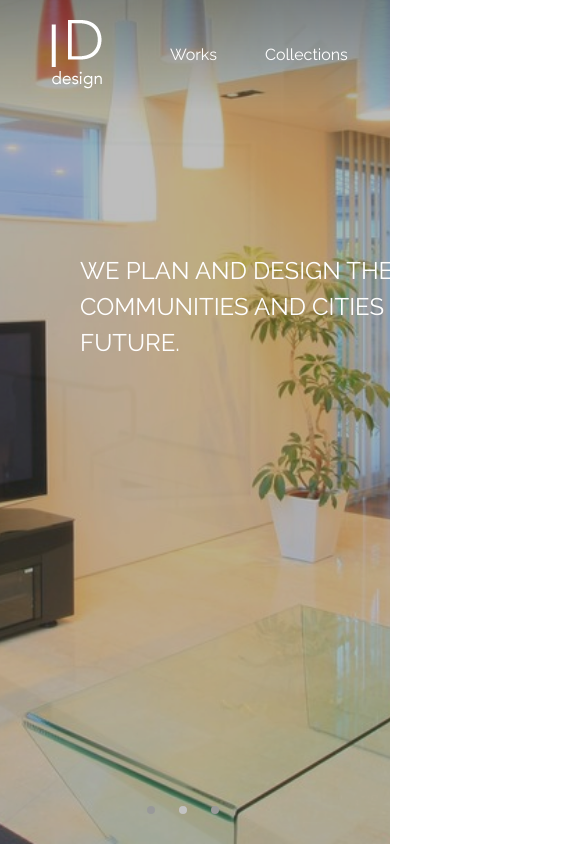
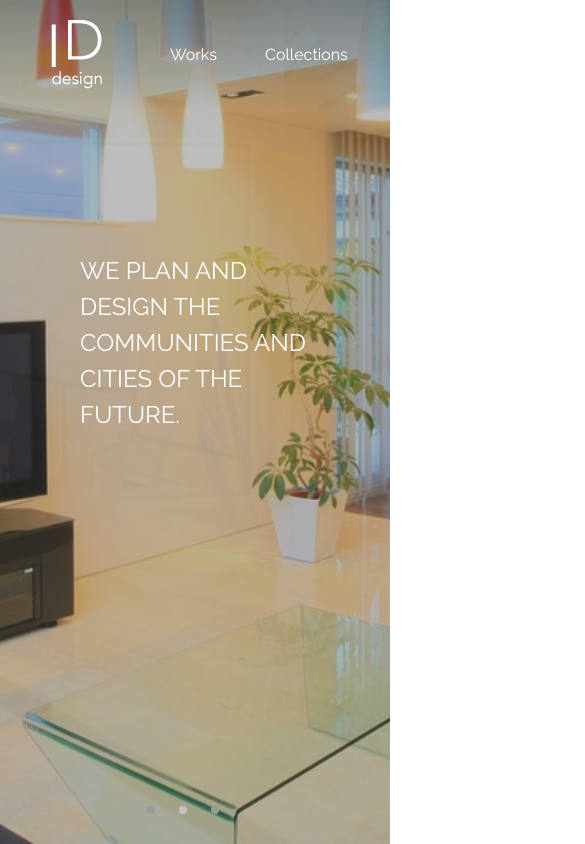
Before and after one commit to acro5piano/id-design, a React (Create React App) app: page / in a window 390 px wide. Shown: the top 844 px of the page, 585 px wide, since content can reach past the window. Built offline with nearby package versions, Linux system fonts and the light colour scheme.

Commit message:
for smartphone

```diff
--- a/src/index.css
+++ b/src/index.css
@@ -60,7 +60,7 @@ a {
   color: #fff;
   padding: 30vh 80px;
   font-size: 24px;
-  width: 480px;
+  max-width: 480px;
 }
 .Top-slide-index-area {
   position: absolute;
```
Also changed, not shown: 1 other file (tests, documents, lock files or other folders).
